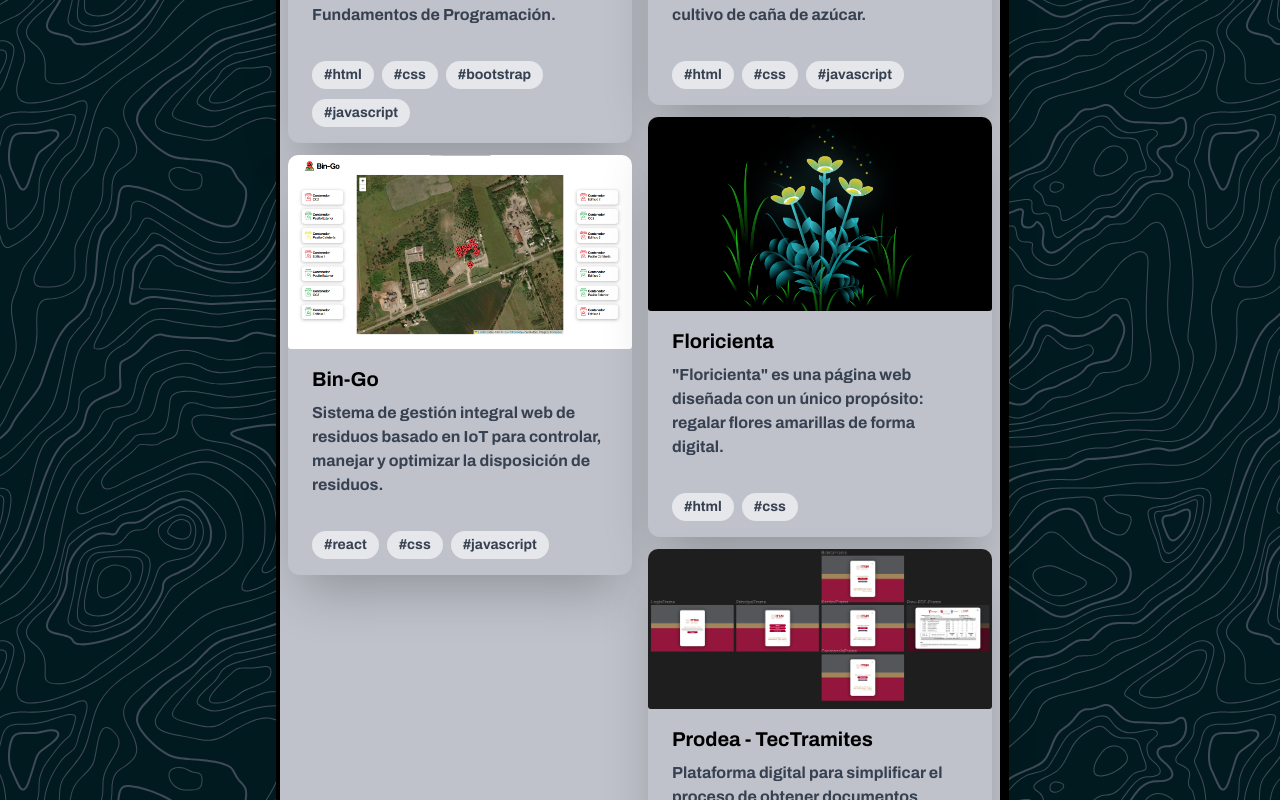
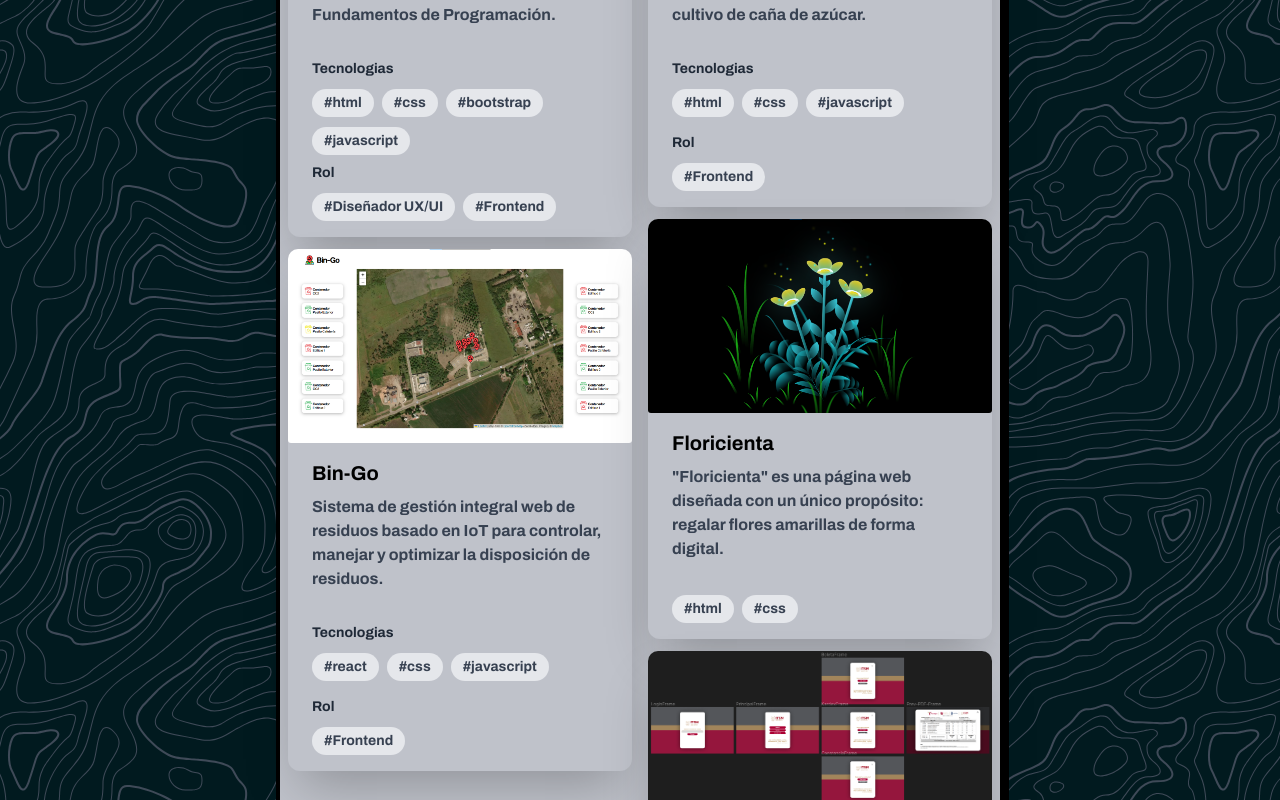
Before and after one commit to Bimori404/Portfolio, a Vue app: page / in a window 1280 px wide. Shown: the part 1520-2320 px from the top of the page. Built offline with nearby package versions, Linux system fonts and the light colour scheme.

Commit message:
rol desempeñado agregado

```diff
--- a/src/App.vue
+++ b/src/App.vue
@@ -214,7 +214,9 @@ export default {
                     de Fundamentos de Programación.
                   </p>
                 </div>
-                <div class="px-6 pt-4 pb-2">
+                <!--  -->
+                <div class="px-6 pt-4">
+                  <div class="font-bold text-gray-800 text-sm mb-2">Tecnologias</div>
                   <span
                     class="inline-block bg-gray-200 rounded-full px-3 py-1 text-sm font-semibold text-gray-700 mr-2 mb-2">#html</span>
                   <span
@@ -223,6 +225,15 @@ export default {
                     class="inline-block bg-gray-200 rounded-full px-3 py-1 text-sm font-semibold text-gray-700 mr-2 mb-2">#bootstrap</span>
                   <span
                     class="inline-block bg-gray-200 rounded-full px-3 py-1 text-sm font-semibold text-gray-700 mr-2 mb-2">#javascript</span>
+                </div>
+                <!--  -->
+                <div class="px-6 pb-2">
+                  <div class="font-bold text-gray-800 text-sm mb-2">Rol</div>
+                  <span
+                    class="inline-block bg-gray-200 rounded-full px-3 py-1 text-sm font-semibold text-gray-700 mr-2 mb-2">#Diseñador
+                    UX/UI</span>
+                  <span
+                    class="inline-block bg-gray-200 rounded-full px-3 py-1 text-sm font-semibold text-gray-700 mr-2 mb-2">#Frontend</span>
                 </div>
               </div>
             </div>
@@ -239,13 +250,21 @@ export default {
                     disposición de residuos.
                   </p>
                 </div>
+                <!--  -->
                 <div class="px-6 pt-4 pb-2">
+                  <div class="font-bold text-gray-800 text-sm mb-2">Tecnologias</div>
                   <span
                     class="inline-block bg-gray-200 rounded-full px-3 py-1 text-sm font-semibold text-gray-700 mr-2 mb-2">#react</span>
                   <span
                     class="inline-block bg-gray-200 rounded-full px-3 py-1 text-sm font-semibold text-gray-700 mr-2 mb-2">#css</span>
                   <span
                     class="inline-block bg-gray-200 rounded-full px-3 py-1 text-sm font-semibold text-gray-700 mr-2 mb-2">#javascript</span>
+                </div>
+                <!--  -->
+                <div class="px-6 pb-2">
+                  <div class="font-bold text-gray-800 text-sm mb-2">Rol</div>
+                  <span
+                    class="inline-block bg-gray-200 rounded-full px-3 py-1 text-sm font-semibold text-gray-700 mr-2 mb-2">#Frontend</span>
                 </div>
               </div>
             </div>
@@ -266,13 +285,21 @@ export default {
                     el cultivo de caña de azúcar.
                   </p>
                 </div>
+                <!--  -->
                 <div class="px-6 pt-4 pb-2">
+                  <div class="font-bold text-gray-800 text-sm mb-2">Tecnologias</div>
                   <span
                     class="inline-block bg-gray-200 rounded-full px-3 py-1 text-sm font-semibold text-gray-700 mr-2 mb-2">#html</span>
                   <span
                     class="inline-block bg-gray-200 rounded-full px-3 py-1 text-sm font-semibold text-gray-700 mr-2 mb-2">#css</span>
                   <span
                     class="inline-block bg-gray-200 rounded-full px-3 py-1 text-sm font-semibold text-gray-700 mr-2 mb-2">#javascript</span>
+                </div>
+                <!--  -->
+                <div class="px-6 pb-2">
+                  <div class="font-bold text-gray-800 text-sm mb-2">Rol</div>
+                  <span
+                    class="inline-block bg-gray-200 rounded-full px-3 py-1 text-sm font-semibold text-gray-700 mr-2 mb-2">#Frontend</span>
                 </div>
               </div>
             </div>
```
